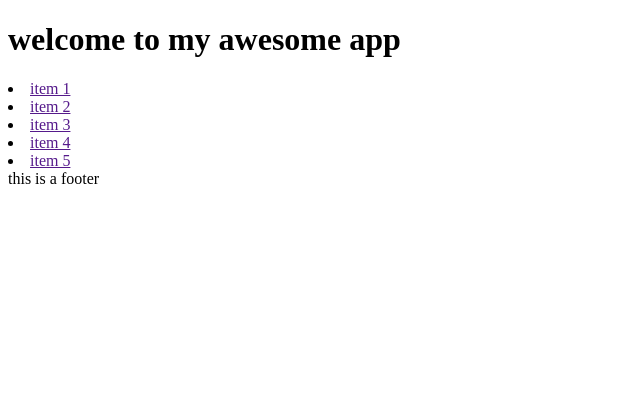
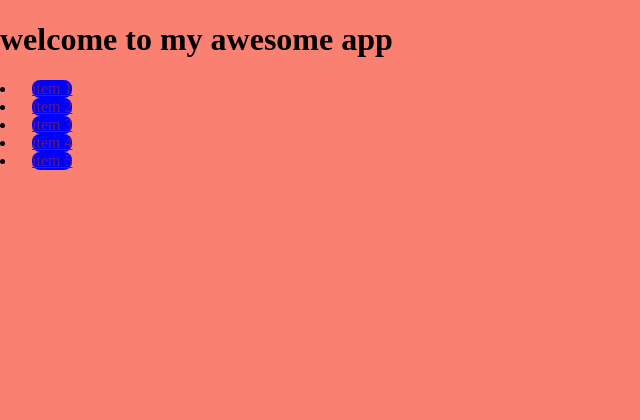
Before and after one commit to siddhant-glitch/Dimri_S_Authoring3_Week1, a PHP site: page / in a window 1280 px wide. Shown: the top 420 px of the page, without its empty margins (0-640 px from the left). Run offline with PHP 8.4, Linux system fonts and the light colour scheme.

Commit message:
adding mixins

```diff
--- a/css/master.css
+++ b/css/master.css
@@ -15,12 +15,22 @@ body {
 nav {
   margin: 0;
 }
-nav li {
+nav .nav-item {
   display: inline-block;
   margin: 0 10px;
+  background-color: blue;
+  border-radius: 8px;
+  padding: 0;
+  padding: 5px;
+  padding: 8px;
+  padding: 0;
 }
-nav li a {
+nav .nav-item a {
   cursor: pointer;
+  text-decoration: none;
+}
+nav :hover a {
+  color: pink;
 }
 
 footer {
--- a/index.html
+++ b/index.html
@@ -1,12 +1,12 @@
 <!DOCTYPE html>
-<html lang="en">
+<html>
 <head>
     <meta charset="UTF-8">
     <meta name="viewport" content="width=device-width, initial-scale=1.0">
     <title>Working with SASS and Modules</title>
 
-    <!--this has to be a css file-->
-    <link rel="stylesheet" src="css/master.css">
+     <!--this has to be a css file-->
+    <link rel="stylesheet" type="text/css" href="css/master.css">
 </head>
 <body>
     <main id="app">
--- a/sass/master.scss
+++ b/sass/master.scss
@@ -1,6 +1,8 @@
 
 @import 'modules/_mediaqueries.scss';
 @import 'modules/_vars.scss';
+//mixins go here
+@import 'modules/_mixins.scss';
 @import 'modules/_main.scss';
 @import 'modules/_nav.scss';
 
--- /dev/null
+++ b/sass/modules/_mixins.scss
@@ -0,0 +1,9 @@
+@mixin roundCorners($radius) {
+    border-radius: $radius;
+}
+
+@mixin addPadding($values...) {
+    @each $var in $values {
+        padding: #{$var};
+    }
+}
--- a/sass/modules/_nav.scss
+++ b/sass/modules/_nav.scss
@@ -1,9 +1,18 @@
 nav {
     margin: 0;
 
-    li {
+    .nav-item {
         display: inline-block; margin: 0 10px;
 
-        a { cursor: pointer; };
+        background-color: blue;
+
+        @include roundCorners(8px);
+        @include addPadding(0,5px,8px,0);
+
+        a { cursor: pointer; text-decoration: none; }
     }
-};
+
+    :hover {
+        a { color: pink; }
+    }
+}
```
Also changed, not shown: sass/master.css (deleted, +0 -35 lines), 2 other files.
